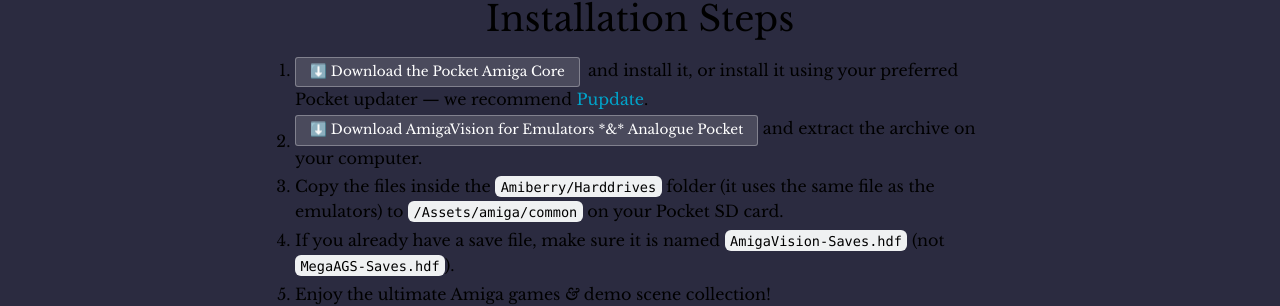
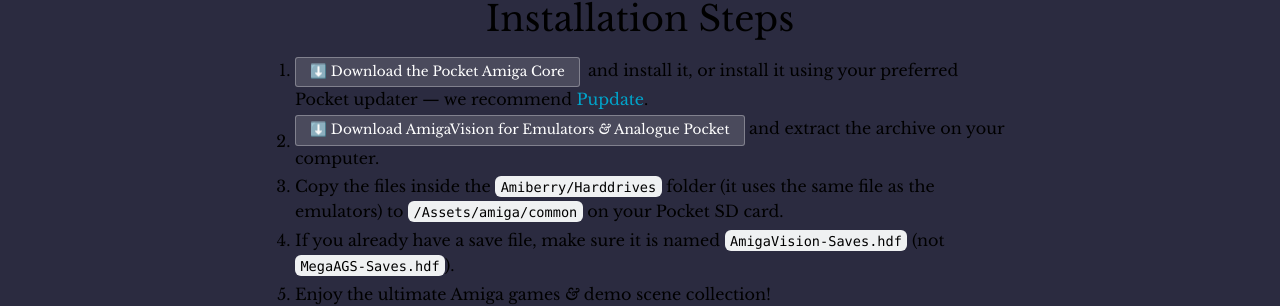
Before and after one commit to amigavision/amigavision.github.io, a Jekyll site: the page built from download/pocket.html, in a window 1280 px wide. Shown: the part 510-816 px from the top of the page. Built offline with Jekyll 4.4.1, drawn with Linux system fonts in a browser that asks for light colours.

Commit message:
This is not a Markdown file 😅

```diff
--- a/download/pocket.html
+++ b/download/pocket.html
@@ -17,7 +17,7 @@
     <h2>Installation Steps</h2>
     <ol>
       <li><div class="button alt"><a target="_blank" href="https://github.com/Mazamars312/Analogue-Amiga">⬇️ Download the Pocket Amiga Core</a></div>and install it, or install it using your preferred Pocket updater — we recommend <a href="https://mattpannella.github.io/pupdate/">Pupdate</a>.</li>
-      <li><div class="button alt"><a target="_blank" href="https://archive.org/details/software?query=amigavision+for+emulators">⬇️ Download AmigaVision for Emulators *&* Analogue Pocket</a> and extract the archive on your computer.</li>
+      <li><div class="button alt"><a target="_blank" href="https://archive.org/details/software?query=amigavision+for+emulators">⬇️ Download AmigaVision for Emulators <i>&</i> Analogue Pocket</a> and extract the archive on your computer.</li>
       <li>Copy the files inside the <code>Amiberry/Harddrives</code> folder (it uses the same file as the emulators) to <code>/Assets/amiga/common</code> on your Pocket SD card.</li>
       <li>If you already have a save file, make sure it is named <code>AmigaVision-Saves.hdf</code> (not <code>MegaAGS-Saves.hdf</code>).</li>
       <li>Enjoy the ultimate Amiga games <i>&</i> demo scene collection!</li>
```
